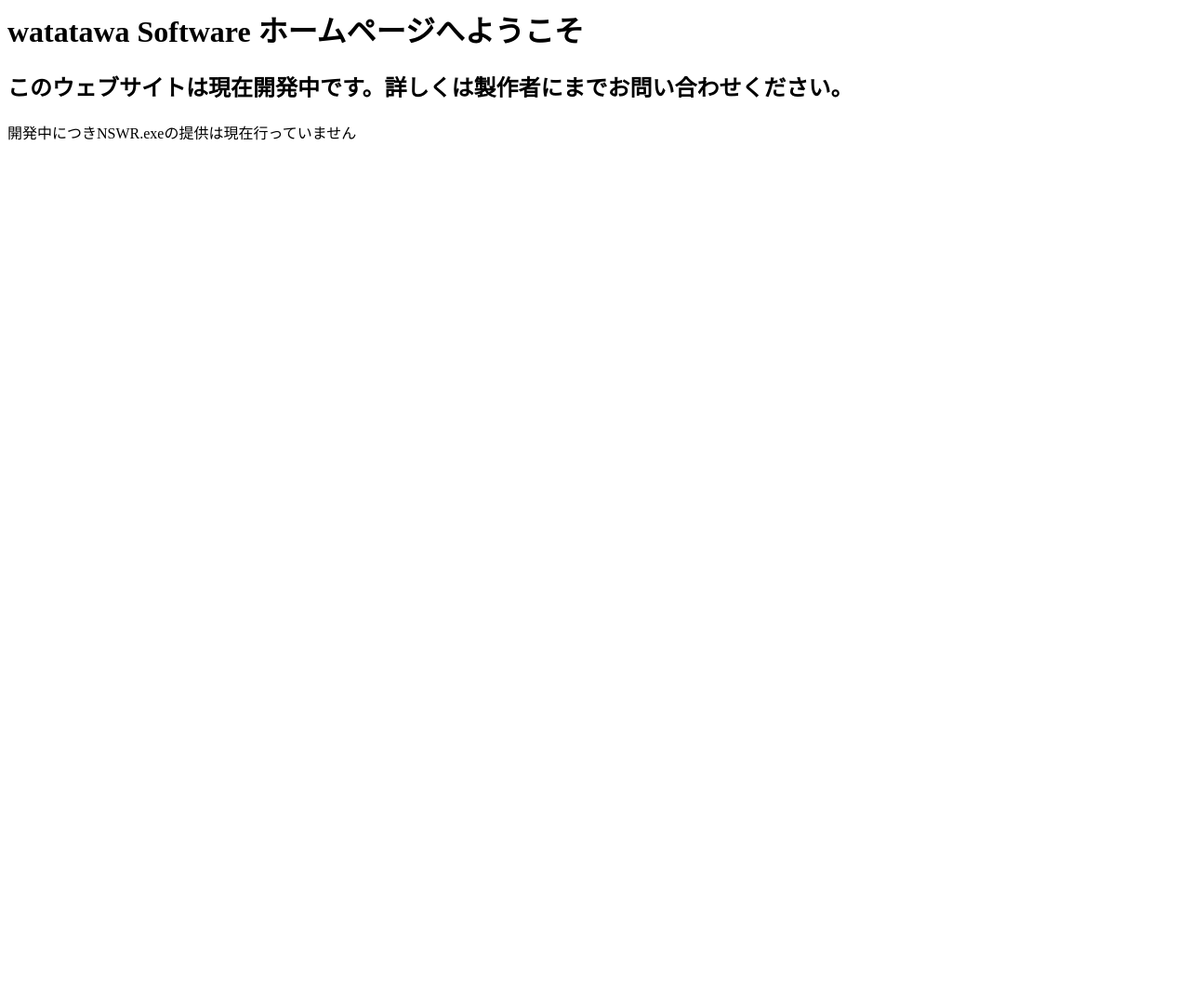
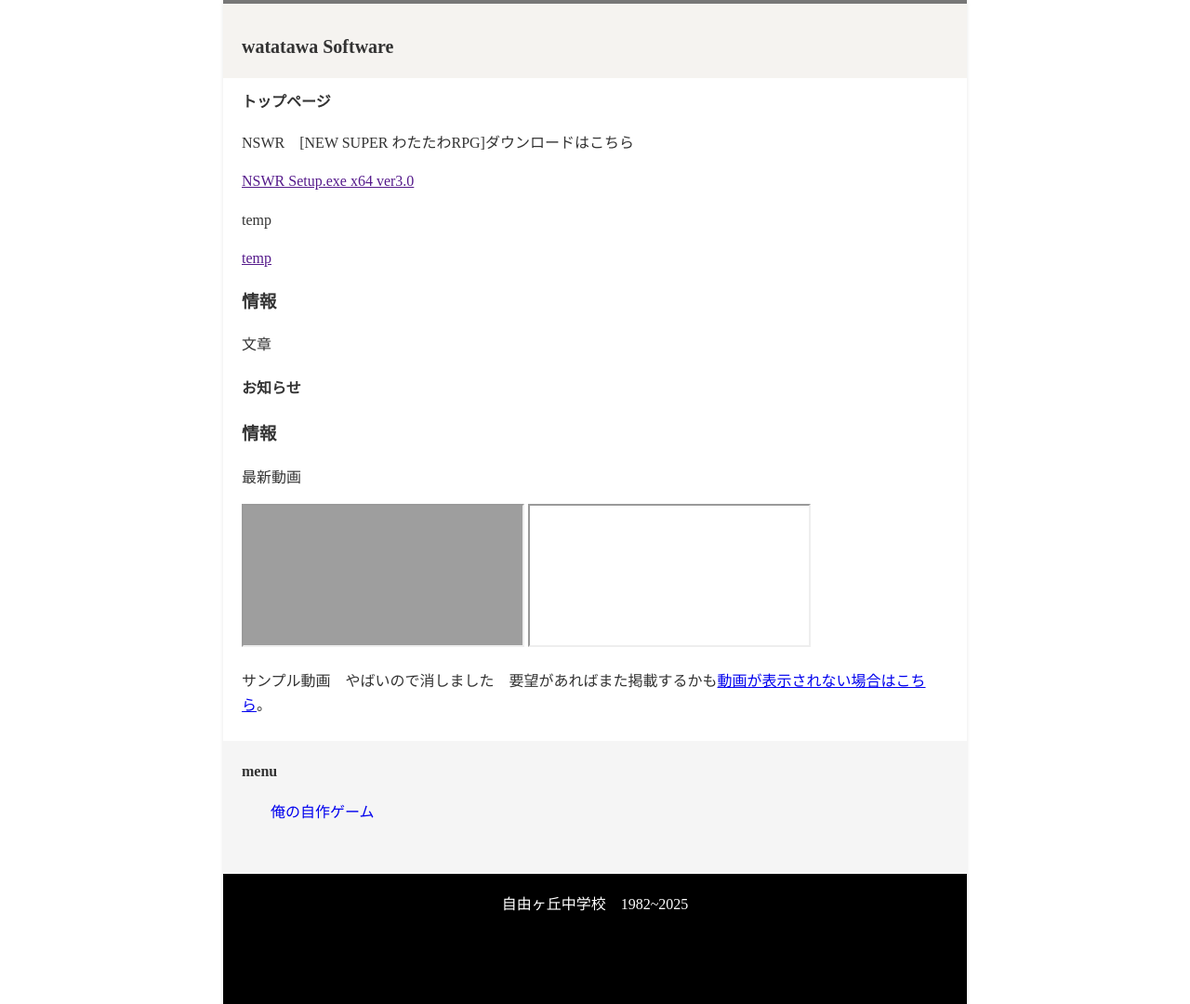
Before and after one commit to watarukun/watatawa, a plain HTML site: page index.html in a window 1280 px wide. Shown: the whole page at 93% size. Before the commit the page ends 800 px from the top, so only its background shows below. Drawn offline with Linux system fonts and the light colour scheme; grey boxes are pictures that could not be loaded.

Commit message:
first commit

```diff
--- /dev/null
+++ b/index.css
@@ -0,0 +1,115 @@
+@charset "UTF-8";
+body {
+	margin: 0;
+	padding: 0;
+	color: #333;
+	line-height: 1.6;
+}
+#outer {
+	margin: 0 auto;
+	width: 800px;
+	background-color: #fff;
+	box-shadow: 0 2px 4px rgba(0, 0, 0, 0.1);
+}
+header {
+	background: #F5F3F0;
+	border-top: 4px solid #777;
+	height: 80px;
+}
+#header-inner {
+	padding: 20px;
+}
+#text {
+	padding: 10px 20px;
+}
+.description {
+	padding-left: 10px;
+	line-height: 1.2;
+}
+aside {
+	background-color: #f5f5f5;
+	padding: 20px;
+}
+.side-title {
+	font-weight: bold;
+}
+.side {
+	margin: 0 0 10px 0;
+	padding: 2px 8px 8px 7px;
+}
+.side a {
+	text-decoration: none;
+}
+.side a:hover {
+	text-decoration: underline;
+}
+ul {
+	padding-left: 1.5rem;
+}
+li {
+	list-style: none;
+	margin-bottom: 0.5rem;
+}
+p {
+	margin: 1em 0;
+}
+img {
+	max-width: 100%;
+	height: auto;
+	border: 0;
+}
+hr {
+	border-width: 1px 0 0 0;
+	border-style: solid;
+	border-color: #ccc;
+	height: 1px;
+}
+a {
+	font-weight: normal;
+}
+h1 {
+	font-size: 20px;
+	padding: 10px 0 0 0;
+	margin: 0;
+	font-weight: bold;
+}
+h1 a {
+	font-weight: bold;
+	color: #000000;
+	text-decoration: none;
+}
+h1 a:hover {
+	font-weight: bold;
+	color: #8c0000;
+	text-decoration: underline;
+}
+h2 {
+	font-size: 16px;
+	margin: 0;
+	padding: 3px 0 2px 0;
+}
+footer {
+	padding: 20px;
+	height: 100px;
+	background-color: #000;
+	color: #fff;
+	text-align: center;
+}
+blockquote {
+	border: 1px solid #ccc;
+	padding: 5px;
+	margin: 10px;
+}
+@media screen and (max-width: 767px) {
+#outer {
+	margin: 0;
+	width: 100%;
+}
+aside {
+	padding: 15px;
+}
+footer {
+	padding: 15px;
+	height: auto;
+}
+}
--- a/index.html
+++ b/index.html
@@ -1,14 +1,46 @@
-<html>
-  <head>
-  <meta charset="UTF-8">
-  <title>watatawa Software</title>
-  <link rel="icon" href="icon.png" type="image/x-icon">
+<!DOCTYPE html>
+<html lang="ja">
+<head>
+<link rel="icon" href="icon.png" type="image/x-icon">
+<meta charset="UTF-8">
+<title>watatawa Software</title>
+<meta name="viewport" content="width=device-width, initial-scale=1.0">
+<meta name="description" content="ページの説明">
+<meta name="keywords" content="ページのキーワードA,B,C">
+<link rel="stylesheet" href="index.css">
 </head>
+<body>
+<div id="outer">
+<header><div id="header-inner"><h1>watatawa Software</h1>
+</div></header>
+<main><div id="text">
+<h2>トップページ</h2>
+<p>NSWR　[NEW SUPER わたたわRPG]ダウンロードはこちら</p>
+  <a href="">NSWR Setup.exe x64 ver3.0</a>
+  <p>temp</p>
+  <a href="">temp</a>
+<h3>情報</h3>
+<p>文章</p>
+<h4>お知らせ</h4>
+  <h3>情報</h3>
 
+<p>最新動画</p>
 
-    <h1>watatawa Software ホームページへようこそ</h1>
-    <h2>このウェブサイトは現在開発中です。詳しくは製作者にまでお問い合わせください。</h2>
-    <p>開発中につきNSWR.exeの提供は現在行っていません</p>
+<iframe src="https://cdn.glitch.global/7be011f3-5f2b-485d-acdb-26d7c2650775/haru.mp4?v=1738306995969"></iframe>
+<iframe src="https://translate.google.co.jp/?lfhs=2"></iframe>
+<p>
+  サンプル動画　やばいので消しました　要望があればまた掲載するかも<a href="https://cdn.glitch.global/7be011f3-5f2b-485d-acdb-26d7c2650775/haru.mp4?v=1738306995969">動画が表示されない場合はこちら</a>。
+</p>
 
+</div>
+</main>
+<aside>
+<div class="side-title">menu</div>
+<div class="side">
+<ul>
+ <a href="1.html">俺の自作ゲーム</a>
 
-    </html>
+</ul>
+</div>
+</aside>
+<footer>自由ヶ丘中学校　1982~2025</footer>
```
